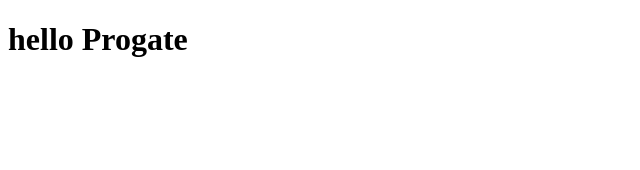
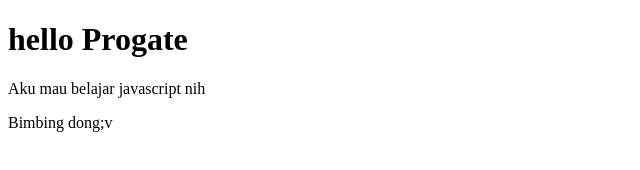
Before and after one commit to saktibuana/fga-day-2, a plain HTML site: page index3.html in a window 1280 px wide. Shown: the whole page, without its empty margins (0-640 px from the left). Drawn offline with Linux system fonts and the light colour scheme.

Commit message:
Membuat paragraf

```diff
--- a/index3.html
+++ b/index3.html
@@ -8,5 +8,7 @@
   </head>
   <body>
     <h1>hello Progate</h1>
+    <p>Aku mau belajar javascript nih</p>
+    <p>Bimbing dong;v</p>
   </body>
 </html>
```
